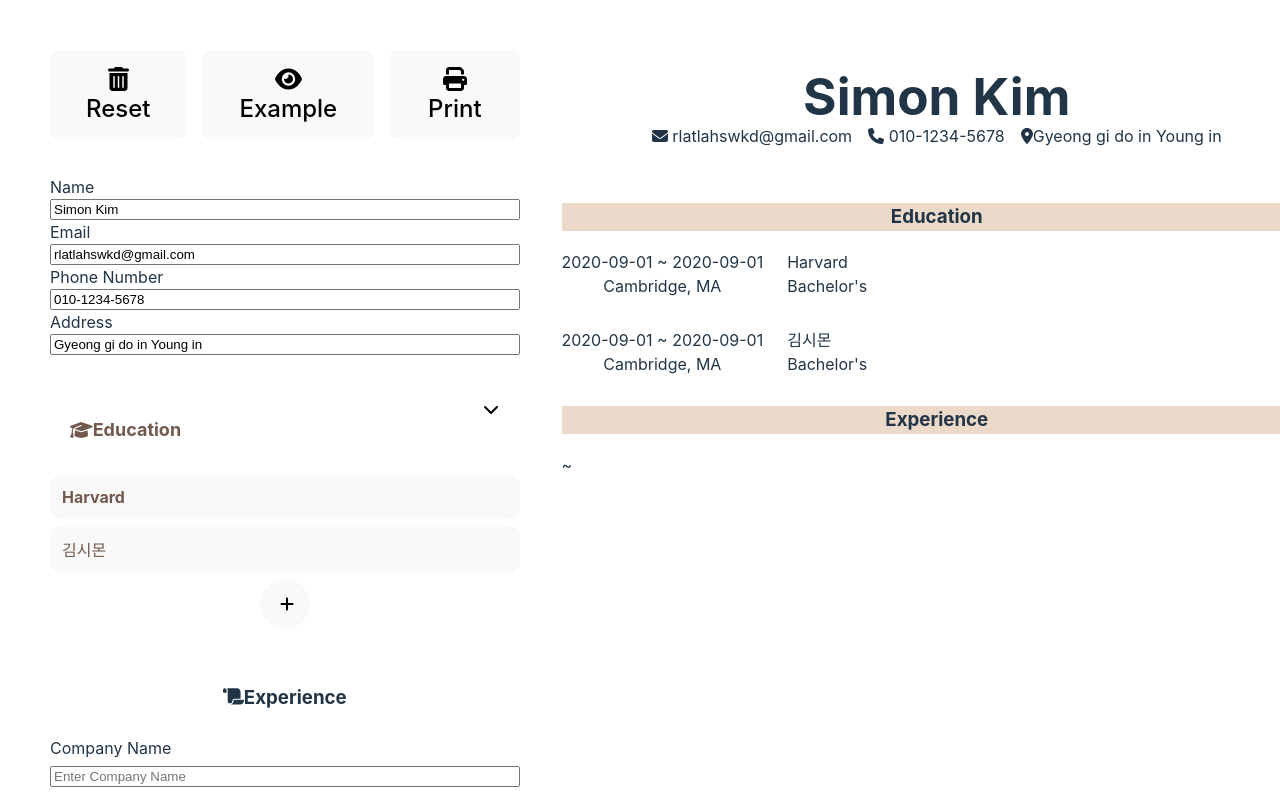
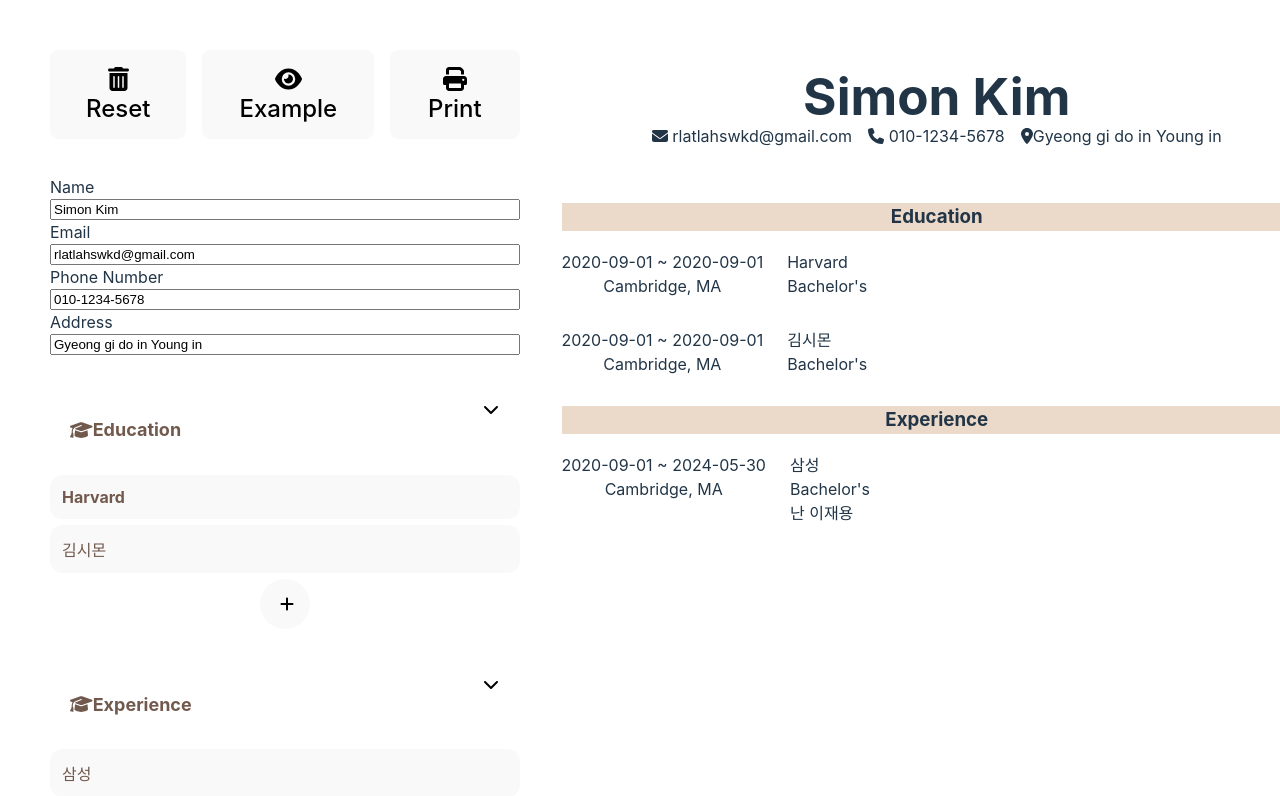
Before and after one commit to Simon1476/react-cv-application, a React (Vite) app: page / in a window 1280 px wide. Shown: the top 796 px of the page. Built offline with nearby package versions, Linux system fonts and the light colour scheme.

Commit message:
Update import paths

```diff
--- a/src/components/Resume.jsx
+++ b/src/components/Resume.jsx
@@ -1,7 +1,7 @@
 /* eslint-disable react/prop-types */
 import InfoDisplay from "./InfoDisplay";
 import EduDisplay from "./education/EduDisplay";
-import ExpDisplay from "./ExpDisplay";
+import ExpDisplay from "./experience/ExpDisplay";
 
 const Resume = ({ personInfo, educationInfo, experienceInfo }) => {
   return (
--- a/src/components/ResumeBuilder.jsx
+++ b/src/components/ResumeBuilder.jsx
@@ -1,7 +1,7 @@
 import PersonalInfo from "./PersonalInfo";
 import Education from "./education/Education";
 import ControlBtn from "./ControlBtn";
-import Experience from "./Experience";
+import Experience from "./experience/Experience";
 
 const ResumeBuilder = ({
   personInfo,
@@ -12,6 +12,8 @@ const ResumeBuilder = ({
   handleAddEducation,
   experienceInfo,
   handleExperienceChange,
+  handleDeleteExperience,
+  handleAddExperience,
 }) => {
   return (
     <div>
@@ -29,6 +31,8 @@ const ResumeBuilder = ({
       <Experience
         experienceInfo={experienceInfo}
         handleExperienceChange={handleExperienceChange}
+        handleDeleteExperience={handleDeleteExperience}
+        handleAddExperience={handleAddExperience}
       />
     </div>
   );
```
